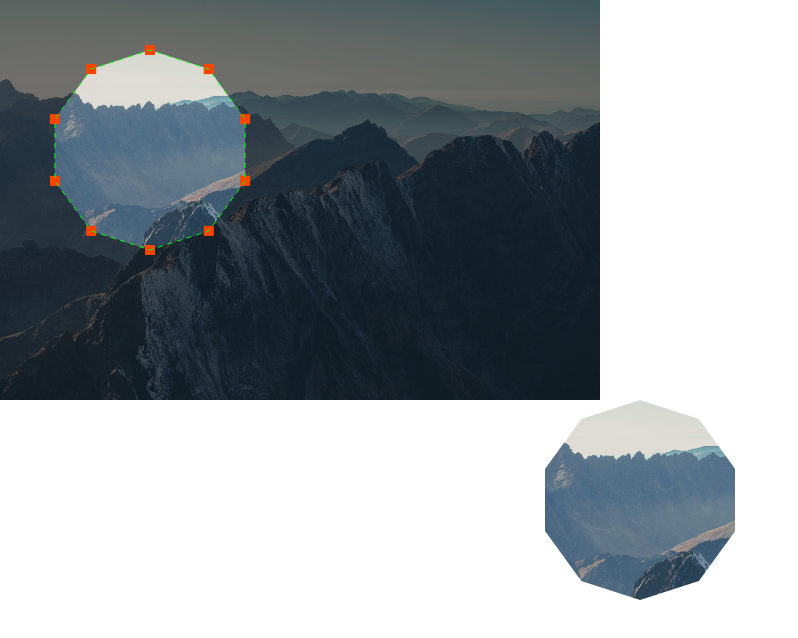
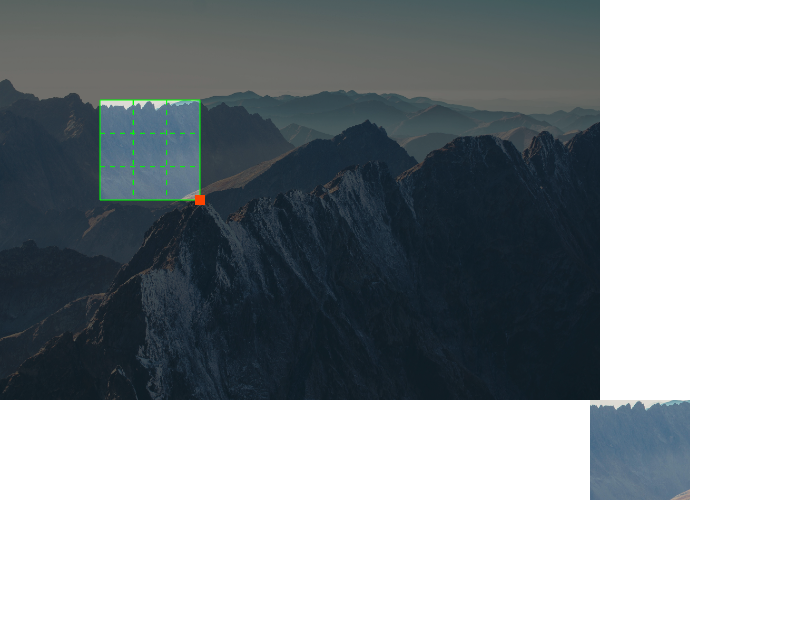
Before and after one commit to Jambo2018/react-tiny-cropper, a React (Create React App) app: page / in a window 1280 px wide. Shown: the top 638 px of the page, without its empty margins (0-798 px from the left). Built offline with nearby package versions, Linux system fonts and the light colour scheme.

Commit message:
add rectangle limit

```diff
--- a/src/App.tsx
+++ b/src/App.tsx
@@ -26,7 +26,7 @@ function App() {
           Button3{count3}
         </a>
     </div> */}
-      <Cropper onResult={oncrop} type="polygon" nodesNum={10} image={image}/>
+      <Cropper onResult={oncrop} type="square" nodesNum={10} image={image}/>
       <img src={img.toString()}/>
     </div>
   );
--- a/src/shaps/Rectangle.tsx
+++ b/src/shaps/Rectangle.tsx
@@ -121,18 +121,28 @@ const Rectangle: React.FC<propsType> = (props: propsType) => {
     const { clientX, clientY } = e;
   };
   const onMouseMove = (e: any) => {
+    if (!canvasRef.current) return;
+    const canvas: HTMLCanvasElement = canvasRef.current;
     if (!press.current) {
       let p = on_down(rec, e);
       setCursor(p);
     }
     if (pos.current === Position.out) return;
-    const { x, y, width, height } = on_move(
+    let { x, y, width, height } = on_move(
       rec,
       e,
       last,
       pos.current,
       props.square
     );
+
+    if(width<15)width=15
+    if(height<15)height=15
+    if(x<0)x=0
+    if(y<0)y=0
+    if(x+width>canvas.width)x=canvas.width-width
+    if(y+height>canvas.height)y=canvas.height-height
+
     setLast({ x: e.clientX, y: e.clientY });
     setRec({ x, y, width, height });
     paint();
--- a/src/shaps/corCaculate.ts
+++ b/src/shaps/corCaculate.ts
@@ -125,5 +125,6 @@ export function on_move(rec: Rectangle, client: Cors, last: Last, pos: Position,
             break;
         default: break;
     }
+
     return { x, y, width, height };
 }
```
